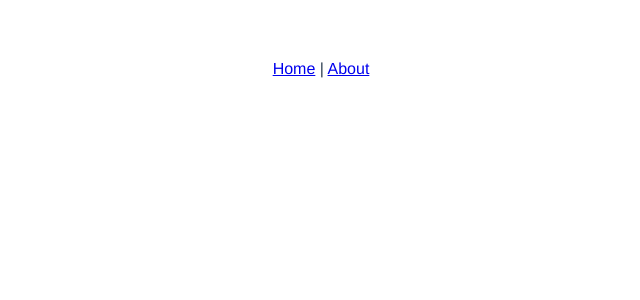
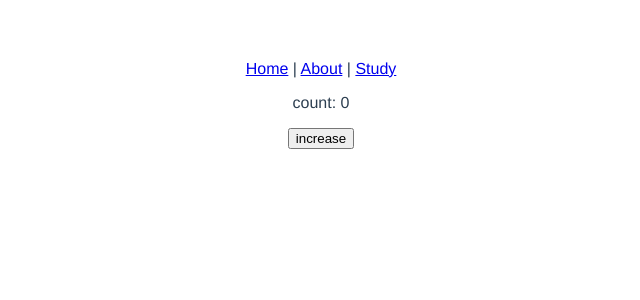
Before and after one commit to thxl2010/my-vue-webpack, a Vue app: page /study in a window 1280 px wide. Before the commit this address had no page. Shown: the top 300 px of the page, without its empty margins (319-959 px from the left). Built offline with nearby package versions, Linux system fonts and the light colour scheme.

Commit message:
Add: vue@3

```diff
--- a/src/App.vue
+++ b/src/App.vue
@@ -2,7 +2,8 @@
   <div id="app">
     <div id="nav">
       <router-link to="/">Home</router-link> |
-      <router-link to="/about">About</router-link>
+      <router-link to="/about">About</router-link> |
+      <router-link to="/study">Study</router-link>
     </div>
     <router-view />
   </div>
--- a/src/router/index.js
+++ b/src/router/index.js
@@ -1,26 +1,31 @@
-import { createRouter, createWebHistory } from "vue-router";
-import Home from "../views/Home.vue";
+import { createRouter, createWebHistory } from 'vue-router';
+import Home from '../views/Home.vue';
 
 const routes = [
   {
-    path: "/",
-    name: "Home",
-    component: Home
+    path: '/',
+    name: 'Home',
+    component: Home,
   },
   {
-    path: "/about",
-    name: "About",
+    path: '/about',
+    name: 'About',
     // route level code-splitting
     // this generates a separate chunk (about.[hash].js) for this route
     // which is lazy-loaded when the route is visited.
     component: () =>
-      import(/* webpackChunkName: "about" */ "../views/About.vue")
-  }
+      import(/* webpackChunkName: "about" */ '../views/About.vue'),
+  },
+  {
+    path: '/study',
+    name: 'Study',
+    component: () => import('../views/Study.vue'),
+  },
 ];
 
 const router = createRouter({
   history: createWebHistory(process.env.BASE_URL),
-  routes
+  routes,
 });
 
 export default router;
--- /dev/null
+++ b/src/views/Study.vue
@@ -0,0 +1,26 @@
+<template>
+  <div>
+    <p>count: {{ count }}</p>
+    <button @click="increase">increase</button>
+  </div>
+</template>
+
+<script>
+import { ref } from 'vue';
+
+export default {
+  setup() {
+    const count = ref(0);
+    const increase = () => {
+      count.value++;
+    };
+
+    return {
+      count,
+      increase,
+    };
+  },
+};
+</script>
+
+<style></style>
```
